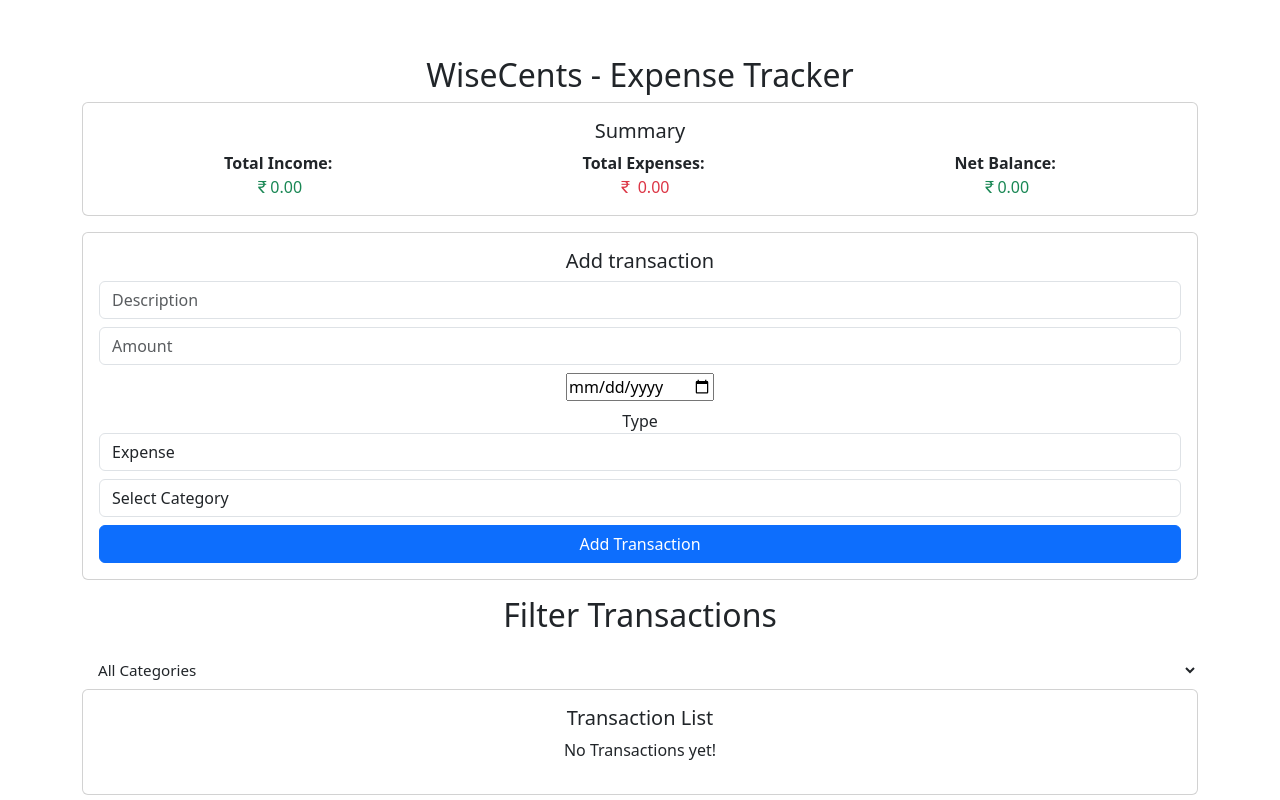
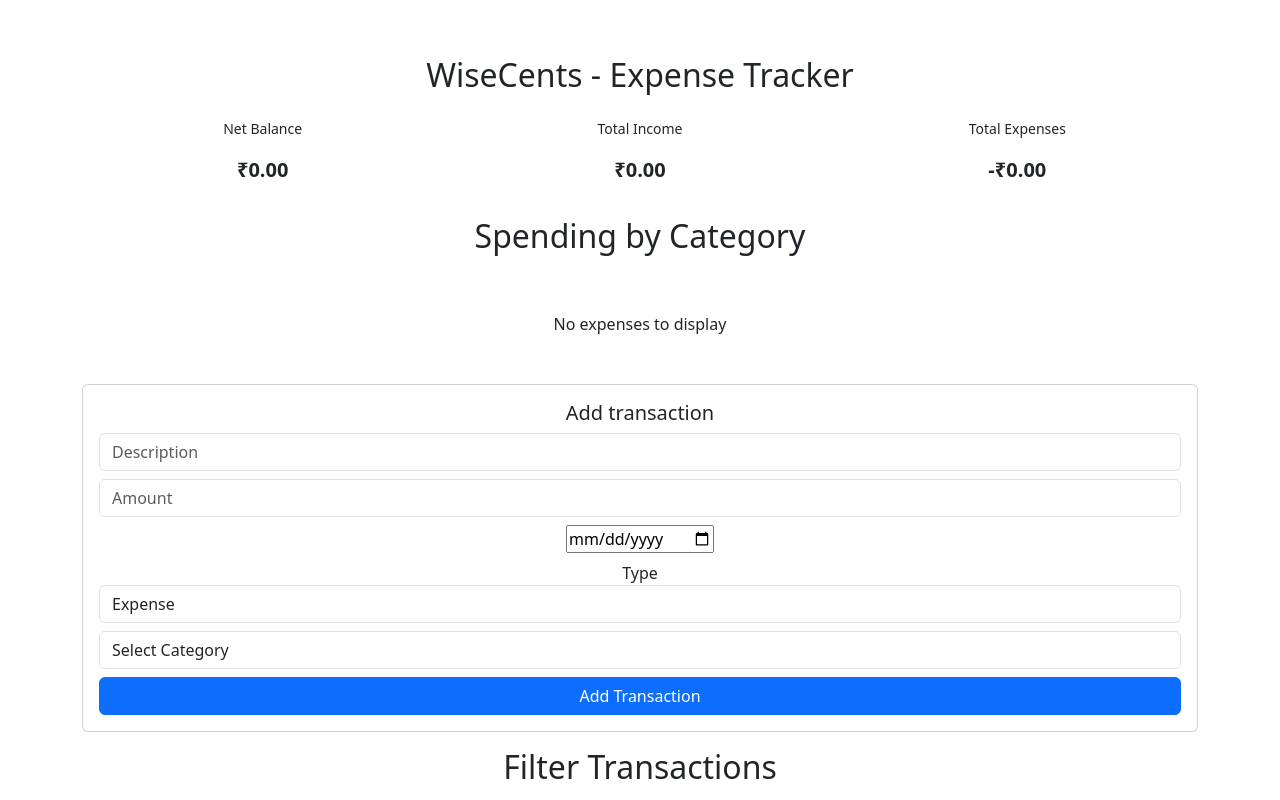
Before and after one commit to dhokabhoomi/wisecents, a React (Vite) app: page / in a window 1280 px wide. Shown: the top 800 px of the page. Built offline with nearby package versions, Linux system fonts and the light colour scheme.

Commit message:
Created summary dashboard and spending chart

```diff
--- /dev/null
+++ b/src/components/SummaryDashboard/SpendingChart.css
@@ -0,0 +1,18 @@
+.chart-section {
+  display: flex;
+  flex-direction: column;
+  gap: 1rem;
+}
+
+.chart-container {
+  width: 100%;
+  height: 300px;
+}
+
+.empty-chart {
+  padding: 2rem;
+  text-align: center;
+  border: 1px dashed var(--color-border);
+  border-radius: 0.5rem;
+  color: var(--color-muted);
+}
--- a/src/components/SummaryDashboard/SpendingChart.jsx
+++ b/src/components/SummaryDashboard/SpendingChart.jsx
@@ -7,31 +7,49 @@ import {
   Legend,
   ResponsiveContainer,
 } from "recharts";
+import "./SpendingChart.css";
+
 const COLORS = [
-  "#8884d8",
-  "#82ca9d",
-  "#ffc658",
-  "#ff8042",
-  "#00C49F",
-  "#FFBB28",
+  "#3B82F6",
+  "#10B981",
+  "#F59E0B",
+  "#EF4444",
+  "#8B5CF6",
+  "#06B6D4",
 ];
-function SpendingChart({ transactions }) {
+
+const SpendingChart = React.memo(({ transactions }) => {
   const expenseData = transactions
     .filter((tx) => tx.amount < 0)
     .reduce((acc, tx) => {
-      const existing = acc.find((item) => item.name === tx.category);
+      const category =
+        tx.category.charAt(0).toUpperCase() + tx.category.slice(1);
+
+      const existing = acc.find((item) => item.name === category);
       if (existing) {
         existing.value += Math.abs(tx.amount);
       } else {
-        acc.push({ name: tx.category, value: Math.abs(tx.amount) });
+        acc.push({ name: category, value: Math.abs(tx.amount) });
       }
       return acc;
-    }, []);
+    }, [])
+    .sort((a, b) => b.value - a.value);
 
-  if (expenseData.length === 0) return null;
+  if (expenseData.length === 0) {
     return (
-    <div className="card p-3 mb-3">
-      <h5>Spending by category</h5>
+      <section className="chart-section">
+        <h2>Spending by Category</h2>
+        <div className="empty-chart">
+          <p>No expenses to display</p>
+        </div>
+      </section>
+    );
+  }
+
+  return (
+    <section className="chart-section">
+      <h2>Spending by Category</h2>
+      <div className="chart-container">
         <ResponsiveContainer width="100%" height={300}>
           <PieChart>
             <Pie
@@ -40,18 +58,45 @@ function SpendingChart({ transactions }) {
               nameKey="name"
               cx="50%"
               cy="50%"
-            outerRadius={100}
-            label
+              outerRadius={80}
+              innerRadius={50}
+              paddingAngle={2}
+              label={({ name, percent }) =>
+                percent > 0.05
+                  ? `${name}: ${(percent * 100).toFixed(0)}%`
+                  : null
+              }
+              labelLine={false}
             >
               {expenseData.map((_, index) => (
-              <Cell key={index} fill={COLORS[index % COLORS.length]} />
+                <Cell
+                  key={`cell-${index}`}
+                  fill={COLORS[index % COLORS.length]}
+                />
               ))}
             </Pie>
+            <Tooltip
+              formatter={(value) => [`₹${value.toFixed(2)}`, "Amount"]}
+              contentStyle={{
+                backgroundColor: "var(--color-card)",
+                borderColor: "var(--color-border)",
+                borderRadius: "0.5rem",
+              }}
+            />
+            <Legend
+              iconType="circle"
+              formatter={(value) => (
+                <span
+                  style={{ color: "var(--color-text)", fontSize: "0.875rem" }}
+                >
+                  {value}
+                </span>
+              )}
+            />
           </PieChart>
-        <Tooltip />
-        <Legend />
         </ResponsiveContainer>
       </div>
+    </section>
   );
-}
+});
 export default SpendingChart;
--- /dev/null
+++ b/src/components/SummaryDashboard/SummaryDashboard.css
@@ -0,0 +1,29 @@
+.stats-grid {
+  display: grid;
+  gap: 1rem;
+  grid-template-columns: repeat(auto-fit, minmax(200px, 1fr));
+}
+
+.stat-card {
+  padding: 1rem;
+  border-radius: 0.75rem;
+  background-color: var(--color-card);
+  border: 1px solid var(--color-border);
+  transition: transform 0.2s ease;
+}
+
+.stat-card:hover {
+  transform: translateY(-2px);
+}
+
+.stat-title {
+  font-size: 0.875rem;
+  font-weight: 500;
+  color: var(--color-muted);
+}
+
+.stat-value {
+  font-size: 1.25rem;
+  font-weight: 600;
+  margin-top: 0.5rem;
+}
--- a/src/components/SummaryDashboard/SummaryDashboard.jsx
+++ b/src/components/SummaryDashboard/SummaryDashboard.jsx
@@ -1,4 +1,18 @@
-function SummaryDashboard({ transactions }) {
+import React from "react";
+import "./SummaryDashboard.css";
+
+const StatCard = React.memo(({ title, amount, type }) => {
+  return (
+    <div className="stat-card">
+      <p className="stat-title">{title}</p>
+      <p className={`stat-value ${type}`}>
+        {type === "expense" && "-"}₹{Math.abs(amount).toFixed(2)}
+      </p>
+    </div>
+  );
+});
+
+const SummaryDashboard = React.memo(({ transactions }) => {
   const income = transactions
     .filter((tx) => tx.amount > 0)
     .reduce((acc, tx) => acc + tx.amount, 0);
@@ -10,31 +24,15 @@ function SummaryDashboard({ transactions }) {
   const balance = income + expenses;
 
   return (
-    <div className="card p-3 mb-3">
-      <h5>Summary</h5>
-      <div className="d-flex justify-content-around">
-        <div>
-          <strong>Total Income:</strong>{" "}
-          <div className="text-success">
-            <i class="bi bi-currency-rupee"></i>
-            {income.toFixed(2)}
-          </div>
-        </div>
-        <div>
-          <strong>Total Expenses:</strong>
-          <div className="text-danger">
-            <i class="bi bi-currency-rupee"></i> {expenses.toFixed(2)}
-          </div>
-        </div>
-        <div>
-          <strong>Net Balance:</strong>
-          <div className={balance >= 0 ? "text-success" : "text-danger"}>
-            <i class="bi bi-currency-rupee"></i>
-            {balance.toFixed(2)}
-          </div>
-        </div>
-      </div>
+    <div className="stats-grid">
+      <StatCard
+        title="Net Balance"
+        amount={balance}
+        type={balance >= 0 ? "income" : "expense"}
+      />
+      <StatCard title="Total Income" amount={income} type="income" />
+      <StatCard title="Total Expenses" amount={expenses} type="expense" />
     </div>
   );
-}
+});
 export default SummaryDashboard;
```
Lines whose indentation alone changed are shown as unchanged.
